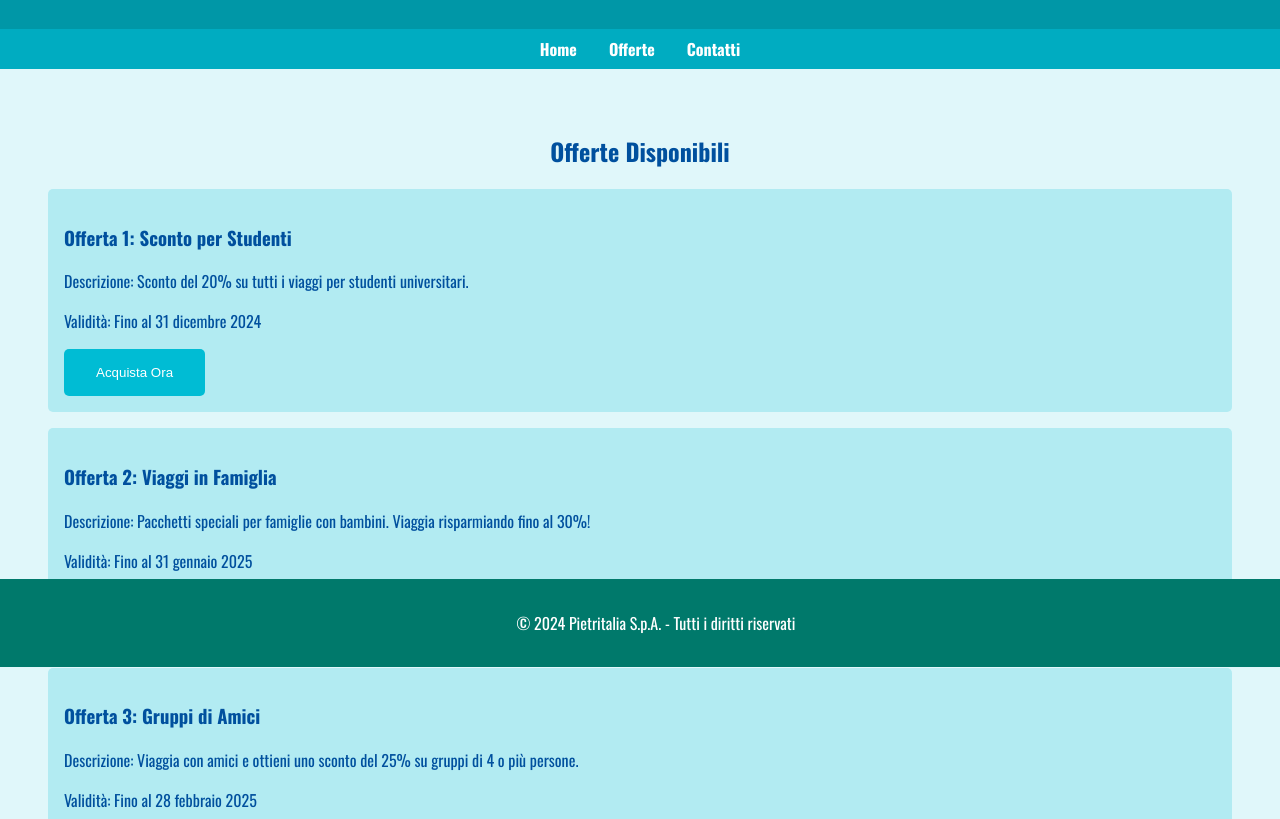
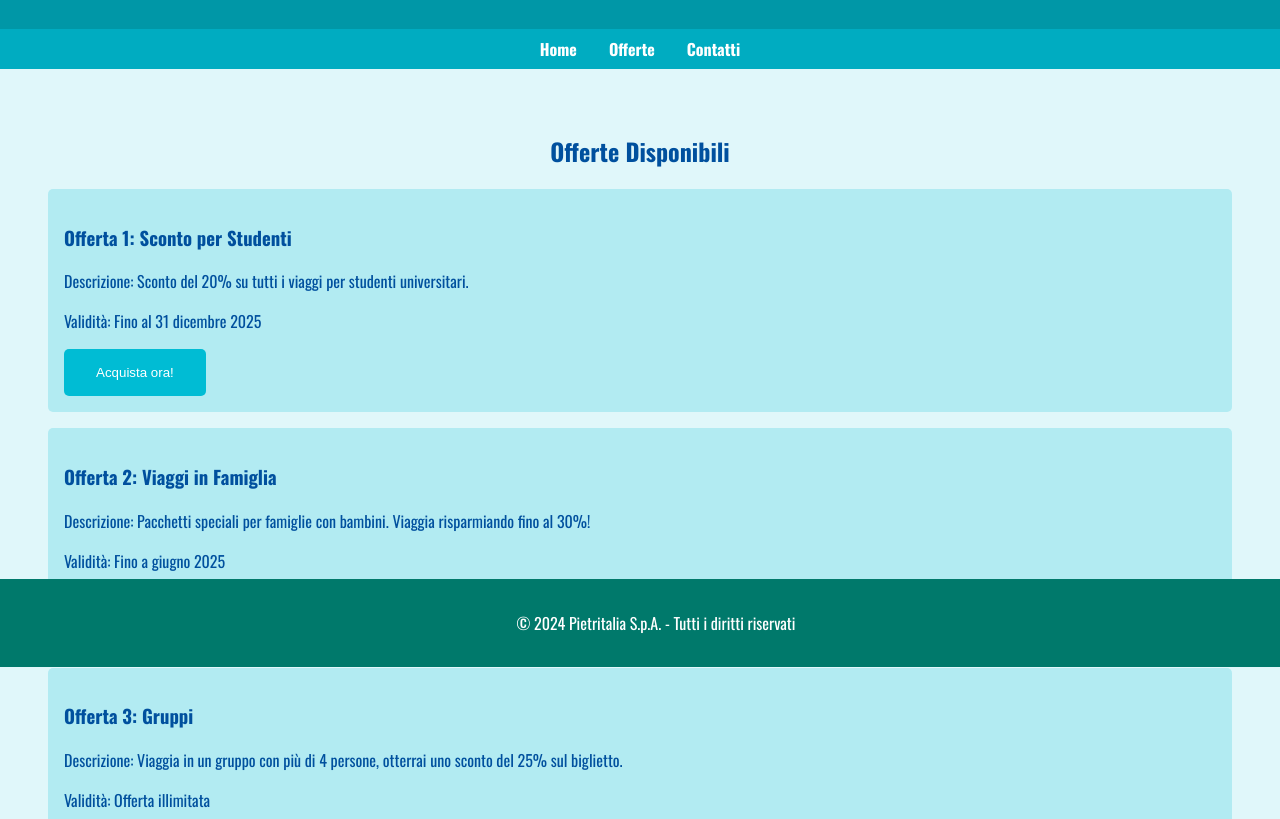
Before and after one commit to Tco801/Pietritalia.com, a plain HTML site: page offerte.html in a window 1280 px wide. Shown: the part 133-952 px from the top of the page. Drawn offline with nearby package versions, Linux system fonts and the light colour scheme; some packages are replaced by stand-ins of ours.

Commit message:
Aggiornamento 1

```diff
--- a/offerte.html
+++ b/offerte.html
@@ -99,22 +99,22 @@
             <div class="offer">
                 <h3>Offerta 1: Sconto per Studenti</h3>
                 <p>Descrizione: Sconto del 20% su tutti i viaggi per studenti universitari.</p>
-                <p>Validità: Fino al 31 dicembre 2024</p>
-                <button class="cta">Acquista Ora</button>
+                <p>Validità: Fino al 31 dicembre 2025</p>
+            <button class="cta" onclick="window.location.href='shop.html';">Acquista ora!</button>
             </div>
 
             <div class="offer">
                 <h3>Offerta 2: Viaggi in Famiglia</h3>
                 <p>Descrizione: Pacchetti speciali per famiglie con bambini. Viaggia risparmiando fino al 30%!</p>
-                <p>Validità: Fino al 31 gennaio 2025</p>
-                <button class="cta">Acquista Ora</button>
+                <p>Validità: Fino a giugno 2025</p>
+            <button class="cta" onclick="window.location.href='shop.html';">Acquista ora!</button>
             </div>
 
             <div class="offer">
-                <h3>Offerta 3: Gruppi di Amici</h3>
-                <p>Descrizione: Viaggia con amici e ottieni uno sconto del 25% su gruppi di 4 o più persone.</p>
-                <p>Validità: Fino al 28 febbraio 2025</p>
-                <button class="cta">Acquista Ora</button>
+                <h3>Offerta 3: Gruppi</h3>
+                <p>Descrizione: Viaggia in un gruppo con più di 4 persone, otterrai uno sconto del 25% sul biglietto.</p>
+                <p>Validità: Offerta illimitata</p>
+            <button class="cta" onclick="window.location.href='shop.html';">Acquista ora!</button>
             </div>
         </section>
 
```
